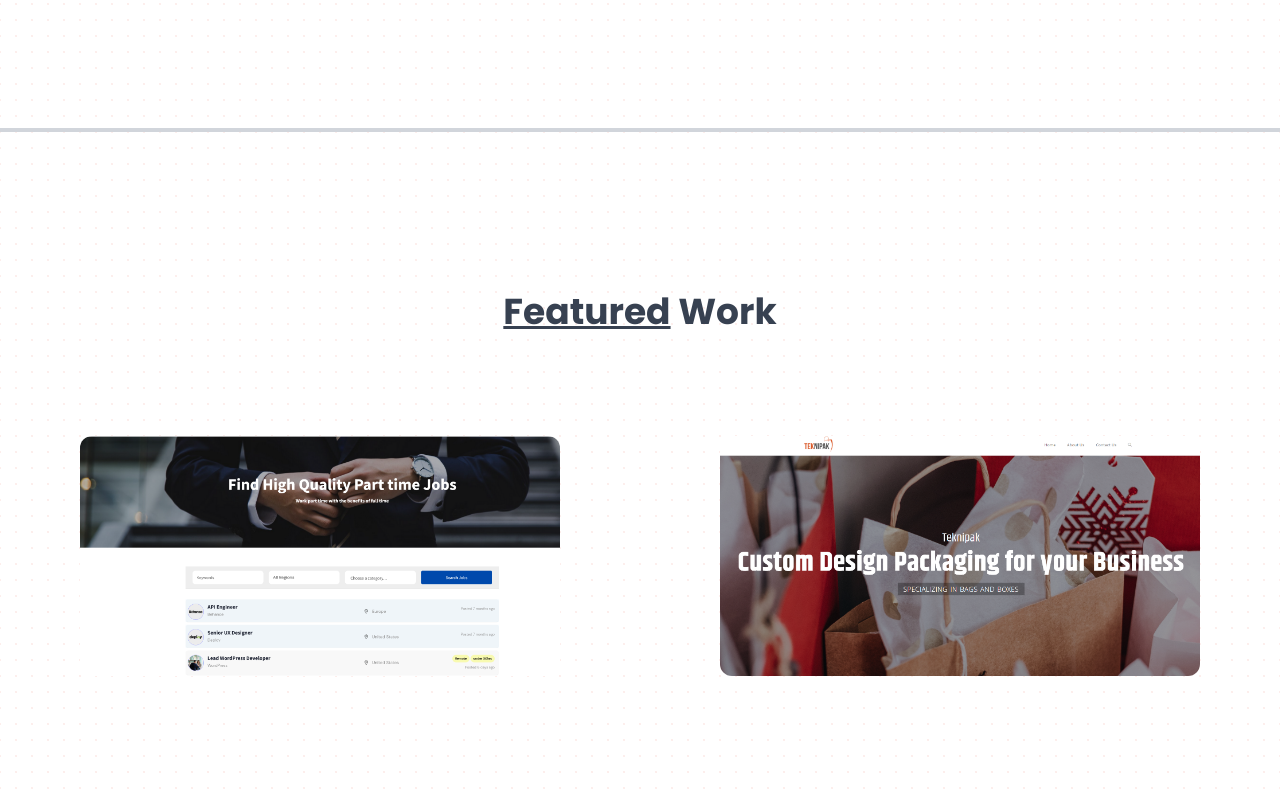
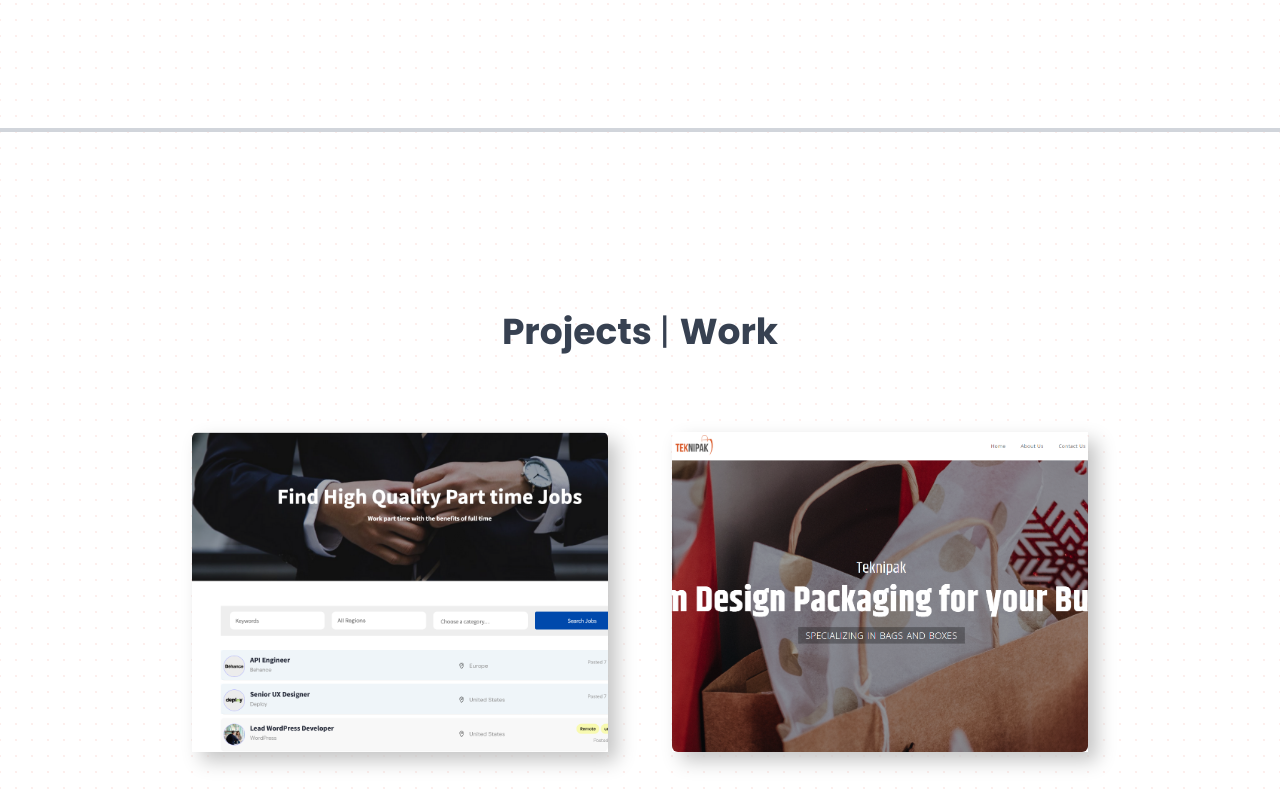
Before and after one commit to skystanoyevitch/sky-portfolio, a React (Create React App) app: page / in a window 1280 px wide. Shown: the part 780-1580 px from the top of the page. Built offline with nearby package versions, Linux system fonts and the light colour scheme.

Commit message:
replaced old code

```diff
--- a/src/Pages/Home/Components/Portfolio.jsx
+++ b/src/Pages/Home/Components/Portfolio.jsx
@@ -1,29 +1,54 @@
 import { allProjects } from "../../Portfolio/allProjects";
+import { useInView } from "react-intersection-observer";
+
+const aboutSectionVariant = {
+  initial: {
+    opacity: 0,
+  },
+  animate: {
+    opacity: 1,
+    transition: {
+      duration: 0.3,
+    },
+  },
+};
 
 function Portfolio() {
+  const { ref, inView } = useInView({
+    triggerOnce: true,
+  });
+
   return (
-    <div className="mt-40">
-      <h1 className="mb-6 text-2xl text-center lg:text-4xl font-poppins lg:mb-16 font-bold text-gray-700">
-        <span className="underline underline-offset-4 decoration-orange-500 decoration-4">
-          Featured
-        </span>{" "}
-        {""}
-        Work
-      </h1>
-      <div className="lg:flex lg:justify-evenly lg::space-x-8">
+    <section
+      ref={ref}
+      variants={aboutSectionVariant}
+      initial="initial"
+      animate={inView ? "animate" : "initial"}
+      className="container mx-auto px-8 py-32 lg:py-0 lg:h-screen lg: flex lg:flex-col lg:place-content-center"
+    >
+      <div className="mb-6 lg:mb-16 md:text-center container mx-auto max-w-lg">
+        <h1 className="text-2xl lg:text-4xl font-poppins font-bold text-gray-700 pb-4">
+          Projects <span className="text-[#e75d48] font-normal"> | </span> Work
+        </h1>
+      </div>
+
+      <div className="container mx-auto lg:max-w-4xl md:space-y-0 md:flex md:flex-row md:space-x-6 lg:space-x-16">
         {allProjects.map((project, key) => {
           return (
-            <ul key={key.id} className="container mx-auto px-8 lg:px-0">
-              <li className="">
+            <ul
+              key={key.id}
+              className="container mx-auto px-8 lg:px-0 space-y-10"
+            >
+              <li className="lg:h-80 lg:w-full shadow-shadowNeo">
                 <div
-                  className={`${project.thumbnail} h-60 md:h-[30rem] container mx-auto md:w-3/4 my-10 rounded-xl`}
+                  className={`${project.thumbnail} lg:h-full md:w-full my-10 md:my-0 rounded-md`}
                 ></div>
               </li>
             </ul>
           );
         })}
       </div>
-    </div>
+    </section>
   );
 }
 
```
